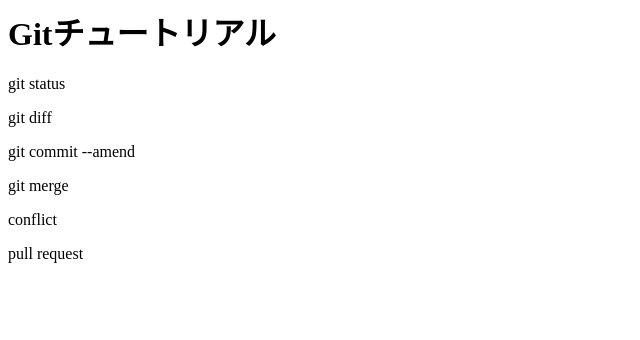
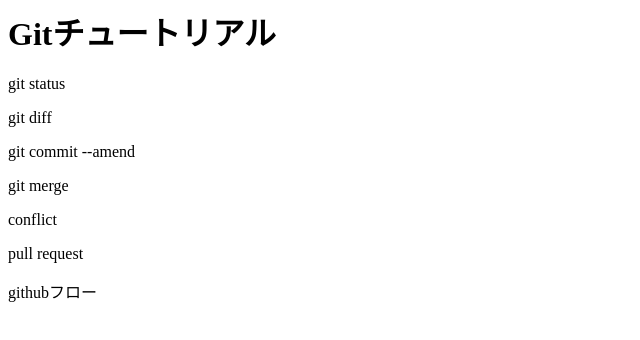
Before and after one commit to KeinNakada/git_tutorial, a plain HTML site: page index.html in a window 1280 px wide. Shown: the whole page, without its empty margins (0-640 px from the left). Drawn offline with Linux system fonts and the light colour scheme.

Commit message:
github flowを追記

```diff
--- a/index.html
+++ b/index.html
@@ -5,3 +5,4 @@
 <p>git merge</p>
 <p>conflict</p>
 <p>pull request</p>
+<p>githubフロー</p>
```
